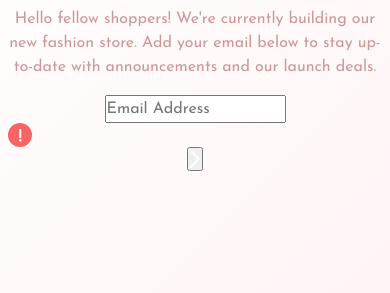
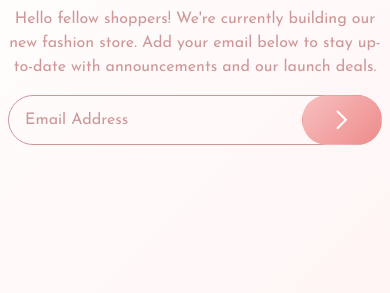
Before and after one commit to davinaleong/fem-base-apparel-coming-soon-page, a website built with Vite: page index.html in a window 390 px wide. Shown: the part 551-844 px from the top of the page. Built offline with nearby package versions, Linux system fonts and the light colour scheme.

Commit message:
Done with mobile version

```diff
--- a/index.html
+++ b/index.html
@@ -61,11 +61,12 @@
               name="email"
               id="email"
               placeholder="Email Address"
+              class="form-input"
             />
             <div class="error-icon">
               <img src="./images/icon-error.svg" alt="" />
             </div>
-            <button type="submit" aria-label="Submit">
+            <button type="submit" class="btn btn-form" aria-label="Submit">
               <img src="./images/icon-arrow.svg" alt="" />
             </button>
           </div>
--- a/styles/main.css
+++ b/styles/main.css
@@ -25,7 +25,8 @@
   --clr-primary-400: hsl(0, 93%, 68%);
   --clr-primary-900: hsl(0, 6%, 24%);
 
-  --clr-primary-gradient-300: linear-gradient(135deg, hsl(0, 0%, 100%), hsl(0, 100%, 98%));
+  --clr-primary-gradient-200: linear-gradient(135deg, hsl(0, 0%, 100%), hsl(0, 100%, 98%));
+  --clr-primary-gradient-300: linear-gradient(135deg, hsl(3, 48%, 91%), hsl(358, 75%, 86%));
   --clr-primary-gradient-400: linear-gradient(135deg, hsl(0, 80%, 86%), hsl(0, 74%, 74%));
 
   --clr-link-400: hsl(228, 45%, 44%);
@@ -219,7 +220,7 @@ b {
 
 .container-base {
   padding-block: var(--size-f-400);
-  background-image: var(--clr-primary-gradient-300);
+  background-image: var(--clr-primary-gradient-200);
   background-size: cover;
   text-align: center;
   min-height: calc(100vh - var(--header-height) - var(--hero-image-height));
@@ -267,10 +268,12 @@ a:where(:hover, :focus, :focus-visible) {
 .btn {
   --btn-clr: var(--clr-gray-100);
   --btn-bg-clr: var(--clr-gray-900);
+  --btn-bg-img: none;
   --btn-border-clr: var(--clr-gray-900);
 
   --btn-hover-clr: var(--clr-gray-100);
   --btn-hover-bg-clr: var(--clr-gray-800);
+  --btn-hover-bg-img: none;
   --btn-hover-border-clr: var(--clr-gray-800);
 
   --btn-padding: var(--size-f-200) var(--size-f-400);
@@ -281,6 +284,7 @@ a:where(:hover, :focus, :focus-visible) {
   gap: var(--size-f-200);
   color: var(--btn-clr);
   background-color: var(--btn-bg-clr);
+  background-image: var(--btn-bg-img);
   border: thin solid var(--btn-border-clr);
   padding: var(--btn-padding);
   transition: all 0.3s ease-in-out;
@@ -290,6 +294,7 @@ a:where(:hover, :focus, :focus-visible) {
 .btn:where(:hover, :focus, :focus-visible) {
   color: var(--btn-hover-clr);
   background-color: var(--btn-hover-bg-clr);
+  background-image: var(--btn-hover-bg-img);
   border: thin solid var(--btn-hover-border-clr);
 }
 
@@ -331,12 +336,27 @@ a:where(:hover, :focus, :focus-visible) {
   --btn-padding: 0;
 }
 
-.btn-confirm {
-  --btn-bg-clr: var(--clr-primary-500);
-  --btn-border-clr: var(--clr-primary-500);
-
-  --btn-hover-bg-clr: var(--clr-primary-400);
-  --btn-hover-border-clr: var(--clr-primary-400);
+.btn-form {
+  --btn-clr: var(--clr-neutral-500);
+  --btn-bg-clr: transparent;
+  --btn-bg-img: var(--clr-primary-gradient-400);
+  --btn-border-clr: transparent;
+
+  --btn-hover-clr: var(--clr-secondary-400);
+  --btn-hover-bg-clr: transparent;
+  --btn-hover-bg-img: var(--clr-primary-gradient-300);
+  --btn-hover-border-clr: transparent;
+
+  position: absolute;
+  top: 0;
+  right: 0;
+  bottom: 0;
+  min-width: 5em;
+  border-radius: 100vmax;
+}
+
+.btn-form:hover {
+  box-shadow: 0.3em 0.5em 1em 0 hsl(0, 36%, 75%);
 }
 
 @media (min-width: 48em) {
@@ -354,6 +374,41 @@ a:where(:hover, :focus, :focus-visible) {
 /** Content - Layout **/
 .primary-header {
   padding: var(--size-v-400);
+}
+
+.input-group {
+  position: relative;
+}
+
+::placeholder {
+  color: var(--clr-primary-300);
+}
+
+.form-input {
+  display: block;
+  width: 100%;
+  padding: var(--size-f-300) var(--size-f-400);
+  color: var(--clr-primary-300);
+  background-color: transparent;
+  border: thin solid var(--clr-primary-300);
+  border-radius: 100vmax;
+}
+
+.input-group[data-error="true"] .form-input {
+  border: 2px solid var(--clr-primary-400);
+}
+
+.error-icon {
+  display: none;
+  place-items: center;
+  position: absolute;
+  top: 50%;
+  right: 5em;
+  translate: -50% -50%;
+}
+
+.input-group[data-error="true"] .error-icon {
+  display: grid;
 }
 
 /** Content - End **/
@@ -457,6 +512,9 @@ a:where(:hover, :focus, :focus-visible) {
   background-color: var(--clr-primary-900);
 }
 
+.bg-primary-gradient-200 {
+  background-image: var(--clr-primary-gradient-200);
+}
 .bg-primary-gradient-300 {
   background-image: var(--clr-primary-gradient-300);
 }
```
